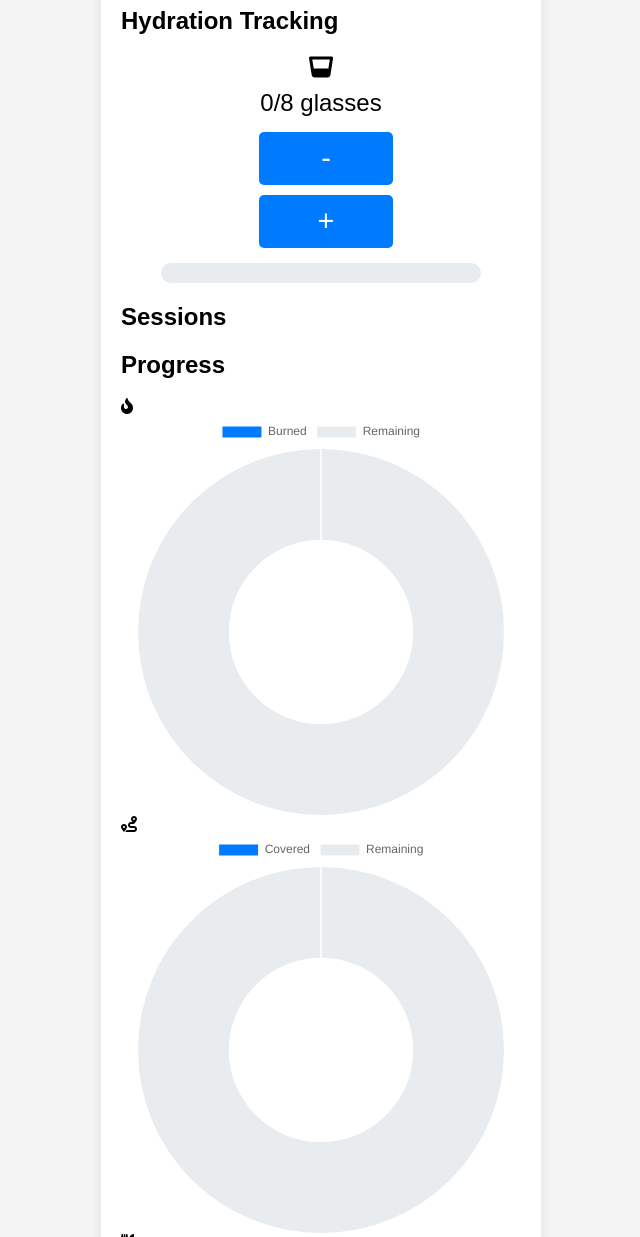
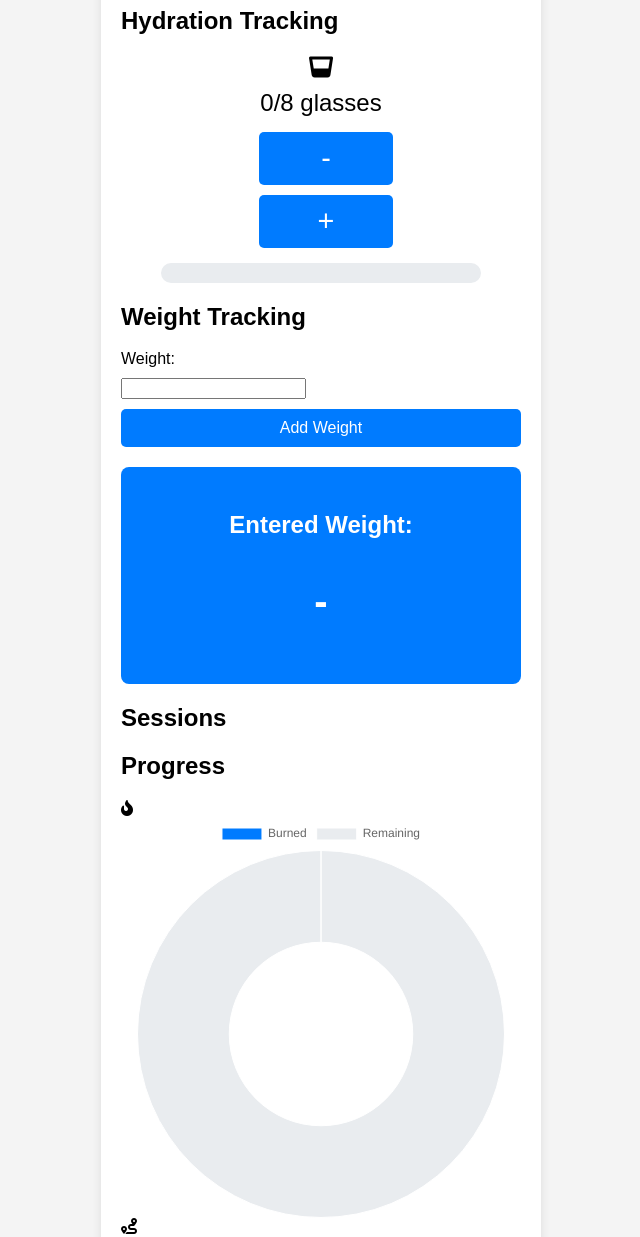
Before and after one commit to luca-hatu/Fitness-Tracker, a plain HTML site: page index.html in a window 1280 px wide. Shown: the part 1032-2269 px from the top of the page, without its empty margins (319-959 px from the left). Drawn offline with nearby package versions, Linux system fonts and the light colour scheme.

Commit message:
added a weight tracking feature

```diff
--- a/index.html
+++ b/index.html
@@ -76,6 +76,8 @@
                 </div>
                 <button type="submit">Add Meal</button>
             </form>
+            <ul id="meal-list"></ul>
+        </div>
         <div id="hydration">
             <h2>Hydration Tracking</h2>
             <div class="hydration-tracker">
@@ -92,7 +94,16 @@
                 </div>
             </div>
         </div>
-            <ul id="meal-list"></ul>
+        <div id="weight-tracking">
+            <h2>Weight Tracking</h2>
+            <form id="weight-form">
+                <label for="weight">Weight:</label>
+                <input type="number" id="weight" name="weight" step="any">
+                <button type="submit">Add Weight</button>
+            </form>
+            <div id="weight-display">
+                <h3>Entered Weight:</h3>
+                <p id="entered-weight">-</p>
             </div>
         <div id="sessions">
             <h2>Sessions</h2>
--- a/script.js
+++ b/script.js
@@ -76,6 +76,22 @@ document.getElementById('fitness-form').addEventListener('submit', function(even
 
     document.getElementById('fitness-form').reset();
 });
+document.getElementById('weight-form').addEventListener('submit', function(event) {
+    event.preventDefault();
+
+    const weightInput = document.getElementById('weight');
+    const weight = parseFloat(weightInput.value);
+
+    if (!isNaN(weight)) {
+        const enteredWeight = document.getElementById('entered-weight');
+        enteredWeight.textContent = `${weight} kg`;
+
+        weightInput.value = '';
+    } else {
+        alert('Please enter a valid weight.');
+    }
+});
+
 
 document.getElementById('goal-form').addEventListener('submit', function(event) {
     event.preventDefault();
--- a/styles.css
+++ b/styles.css
@@ -140,3 +140,46 @@ button:hover {
     background-color: #007bff;
     transition: width 0.3s;
 }
+#weight-tracking {
+    margin-top: 20px;
+}
+
+#weight-form {
+    display: flex;
+    flex-direction: column;
+    align-items: flex-start;
+    margin-bottom: 20px;
+}
+
+#weight-form label,
+#weight-form input {
+    margin-bottom: 10px;
+}
+
+#weight-form button {
+    padding: 10px 20px;
+    background-color: #007bff;
+    color: white;
+    border: none;
+    border-radius: 5px;
+    cursor: pointer;
+}
+
+#weight-display {
+    margin-top: 20px;
+    padding: 20px;
+    background-color: #007bff;
+    border-radius: 8px;
+    color: #fff;
+    text-align: center;
+}
+
+#weight-display h3 {
+    margin-bottom: 10px;
+    font-size: 1.5em;
+}
+
+#entered-weight {
+    font-size: 2.5em;
+    font-weight: bold;
+}
```
Lines whose indentation alone changed are shown as unchanged.
